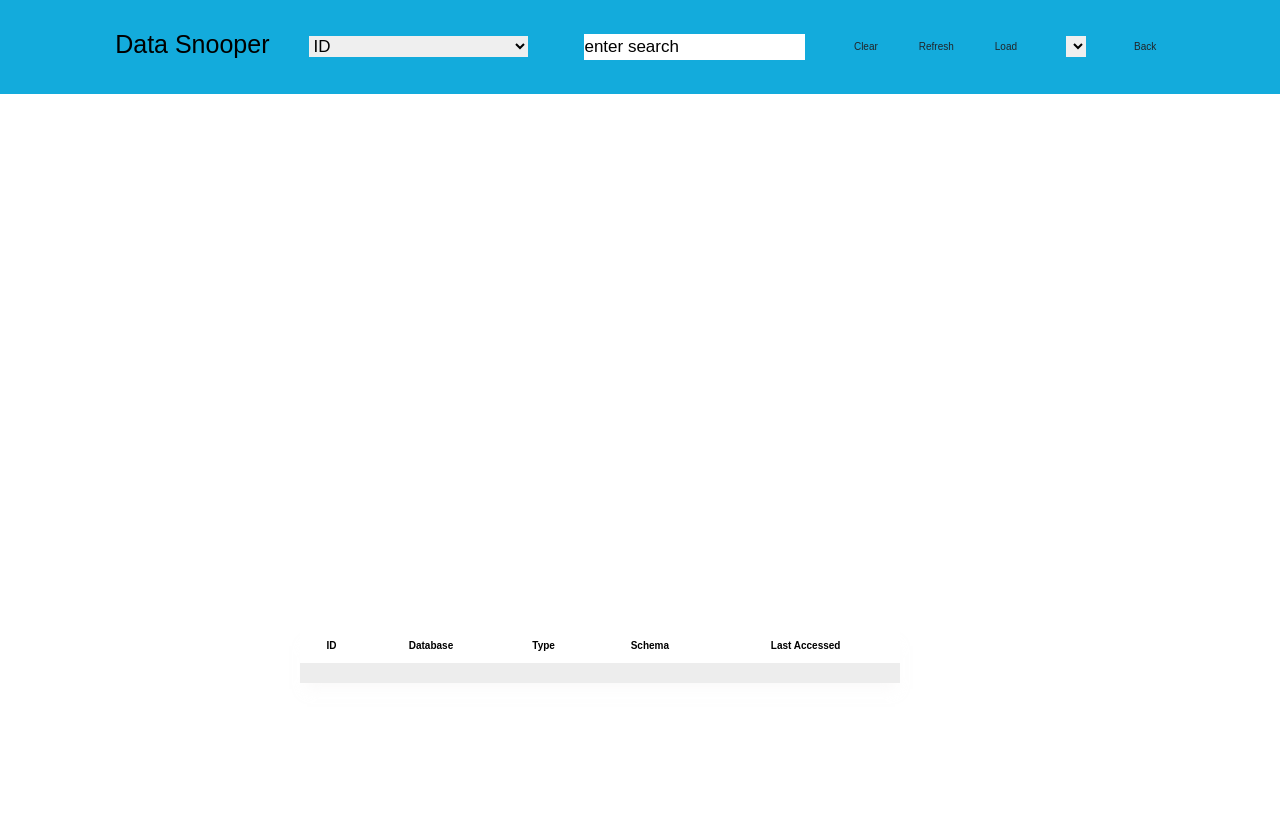
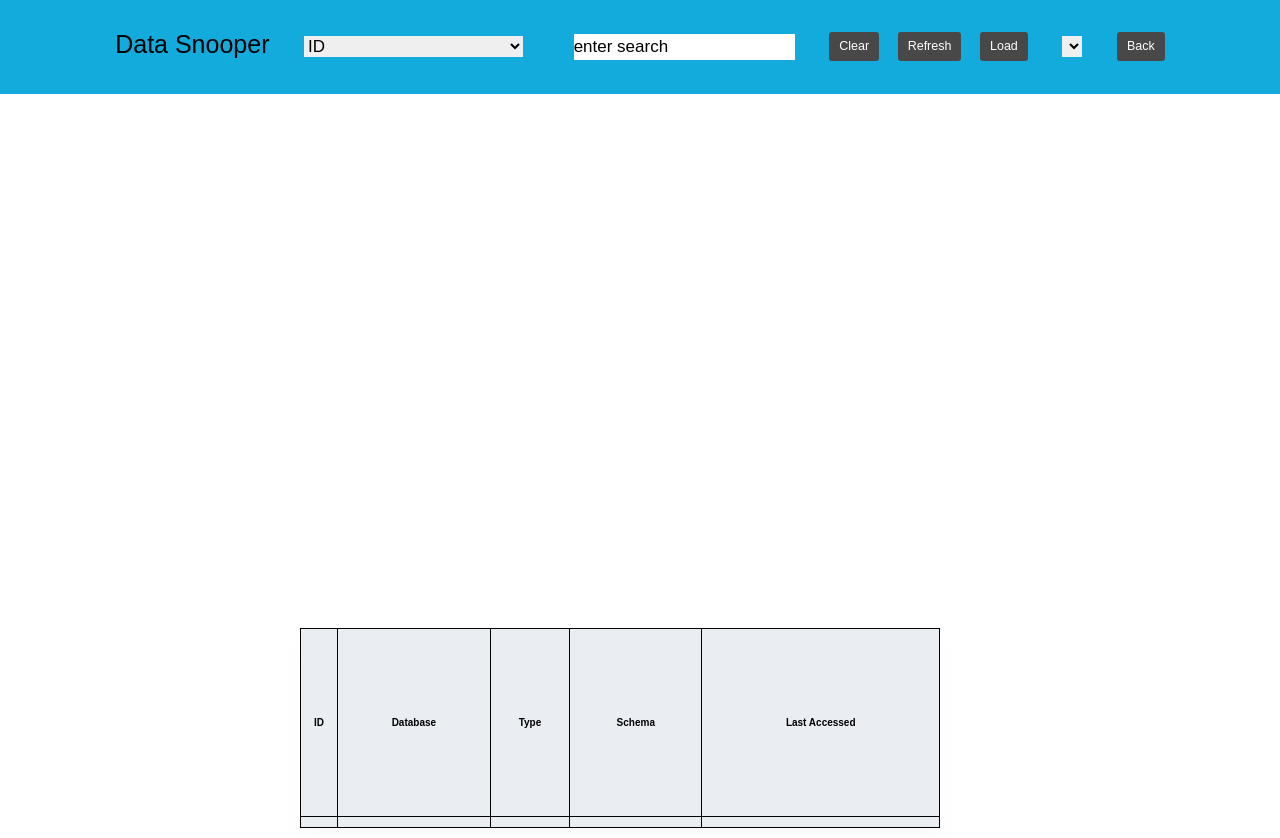
Before and after one commit to ottopiolet03/data_snooper, a website: page wwwroot/graph.html in a window 1280 px wide. Before the commit the page ends 800 px from the top, so only its background shows below. Drawn offline with nearby package versions, Linux system fonts and the light colour scheme; no server answers.

Commit message:
final rough draft

```diff
--- a/wwwroot/css/graph.css
+++ b/wwwroot/css/graph.css
@@ -103,11 +103,7 @@ option {
 }
 
 /* Change the color of links on hover */
-.nav_element:hover {
-    background: border-box;
-    background-color: white;
-    color: black;
-}
+
 
 /* Add a color to the active/current link */
 
@@ -119,12 +115,13 @@ button {
     padding: 10px;
     margin: 10px;
     background-color: var(--secondary);
-    color: rgb(39,36,46);
+    color: black;
     text-align: center;
 }
 
     button:hover {
-        background-color: rgb(232, 227, 243);
+        background-color: var(--third);
+        color: black;
     }
 
 :root {
@@ -155,7 +152,6 @@ button {
 
 html {
     font-size: 62.5%;
-    overflow-x: hidden;
     scroll-behavior: smooth;
     scroll-padding: 7rem;
 }
@@ -191,50 +187,39 @@ body {
 #data-table {
     margin-left: 300px;
     text-align: center;
-    width: 600px;
     margin-top: 3%;
     box-shadow: 1px 12px 12px -6px rgba(248, 245, 245, 0.5);
+    border-collapse: collapse;
+    height: 100%;
+    width: 50%;
+    border: 1px solid black;
 }
 
 
-
-table {
-    position: Center;
-    font-family: arial, sans-serif;
-    border-collapse: collapse;
-    width: 100%;
-    border-spacing: 50px;
-    text-align: Center;
+#table-div {
+    display:flex;
+    justify-content: center;
+    align-items: center;
 }
 
-td, th {
-    border: 3px solid #797777;
+
+#table-div, th, td {
+    border-collapse: collapse;
     text-align: center;
-    padding: 10px;
-    text-align: center;
-    border: 1px solid rgb(58, 57, 57);
-    height: 20px;
+    border: 1px solid black !important;
 }
 
 th {
-    background-color: var(--white);
-    color: black;
+    top: 0;
 }
 
-td {
-    text-transform: lowercase;
+#top_row {
+    border-top: hidden;
 }
 
-tr {
-    background-color: var(--third);
+thead {
+    border-bottom: 5px solid black !important;
 }
-
-    tr:hover {
-        background-color: whitesmoke;
-        transform: scale(0.5rem);
-        transition: transform 300ms ease-in;
-    }
-
 .highlighted {
     background-color: darkblue;
 }
@@ -265,7 +250,11 @@ input {
 
 .table-div {
     height: 20em;
-    overflow: auto;
+}
+tbody {
+    height: 100%;
+    width: 100%;
+    background-color: rgb(234, 238, 243)
 }
 
 
@@ -296,3 +285,39 @@ input {
     .closebtn:hover {
         color: black;
     }
+
+
+.navbar-brand {
+    font-size: 2rem;
+    color: rgb(234, 238, 243);
+}
+
+    .navbar-brand:hover {
+        color: black;
+    }
+
+.nav-link {
+    margin-right: 10px;
+    margin-left: 10px;
+    color: rgb(234, 238, 243);
+    font-family: Rubik,sans-serif;
+    text-transform: uppercase;
+}
+
+    .nav-link:hover {
+        color: black;
+    }
+
+.main {
+    background: rgb(237,237,237);
+    background-size: cover;
+    height: 100vh;
+    background-position: 50% 50%;
+    width: 100%;
+}
+
+.navbar-expand-lg {
+    background: rgb(18,171,219);
+    height: 120%;
+    width: 100%;
+}
--- a/wwwroot/graph.html
+++ b/wwwroot/graph.html
@@ -25,22 +25,22 @@
                 <option value="database">Database</option>
             </select>
         </div>
-        <div class="nav_element">
-            <a><input type="text" id="search_input" placeholder="enter search" /></a>
+        <div class="input-group-sm nav_element">
+            <input type="text" id="search_input" placeholder="enter search" />
         </div>
-        <button id="clear_button" class="btn nav_element">
+        <button id="clear_button" class="btn-lg nav_element">
             Clear
         </button>
-        <button onclick="location.reload()" class="btn nav_element">
+        <button onclick="location.reload()" class="btn-lg nav_element">
             Refresh
         </button>
-        <button class="btn nav_element" id="load">
+        <button class="btn-lg nav_element" id="load">
             Load
         </button>
         <div class="nav_element" id="database_names">
             <select name="database_name_input" id="database_drop_down"></select>
         </div>
-        <button class="btn nav_element" id="back_button">
+        <button class="btn-lg nav_element" id="back_button">
             Back
         </button>
     </header>
@@ -48,7 +48,7 @@
     <script src="js/script.js"></script>
     <div class="table-div">
         <table id="data-table">
-            <tbody>
+            <tbody class="table-fixed">
                 <tr>
                     <th>ID</th>
                     <th>Database</th>
--- a/wwwroot/js/script.js
+++ b/wwwroot/js/script.js
@@ -66,10 +66,12 @@ function load_data(database_name) {
 
 
 $('#load').on('click', event => {
+    event.preventDefault();
     var database_name = document.getElementById('database_drop_down').value;
     load_data(database_name);
 });
 $('#back_button').on('click', event => {
+    event.preventDefault();
     var database_name = document.getElementById('database_drop_down').value;
     fetch('/remove_cosmos', {
         headers: {
@@ -379,6 +381,7 @@ function highlightNodes(e, input, search_type) {
 };
 
 search_box.addEventListener("keydown", function (e) {
+    e.preventDefault();
     if (e.code === 'Enter' && search_box.value != null && search_box.value != "") {
         highlightNodes(e, search_box.value, search_input.value);
     }
@@ -388,6 +391,7 @@ search_box.addEventListener("keydown", function (e) {
 });
 var clear_button = document.getElementById('clear_button');
 clear_button.addEventListener('click', function (e) {
+    e.preventDefault();
     document.getElementById('search_input').value = '';
     clear_svg();
     newSVG(nodes, links);
--- a/wwwroot/js/testscript.js
+++ b/wwwroot/js/testscript.js
@@ -13,11 +13,12 @@ function load_configs() {
             all_configs = d;
             for (let key in d) {
                 let table = $(`tbody`);
+                let password = "".padStart(d[key].password.length, '*');
                 let output = `<tr class="data" id="${d[key].server}.${d[key].database}">
                                 <td value="${d[key].server}" class="col-xs-3">${d[key].server}</td>
                                 <td class="database col-xs-3">${d[key].database}</td>
                                 <td class="col-xs-3">${d[key].username}</td>
-                                <td class="col-xs-3">${d[key].password}</td>
+                                <td class="col-xs-3" type="password">${password}</td>
                                 <td class="col-xs-6"><button class="btn load">Load</button></th>
                                 <td class="col-xs-6"><button class="btn delete">Delete</button></th>
                             </tr>`
```
